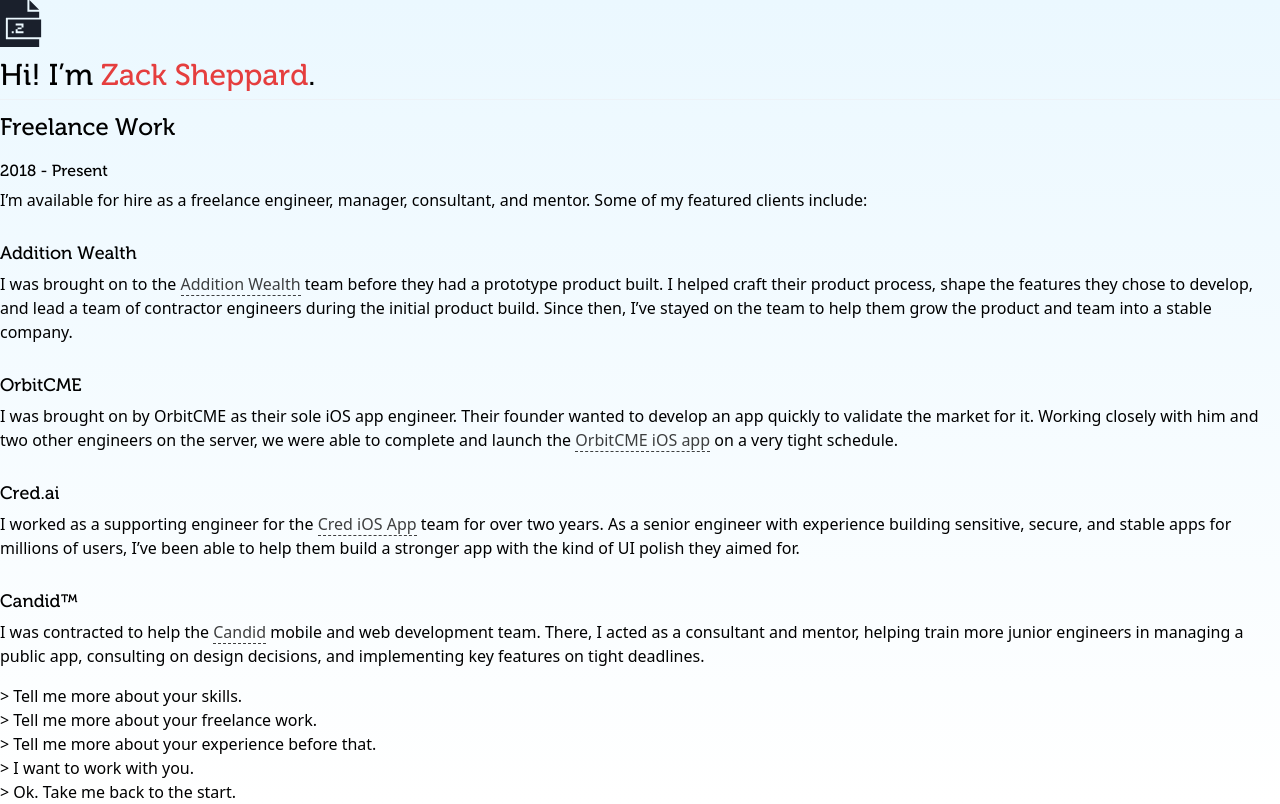
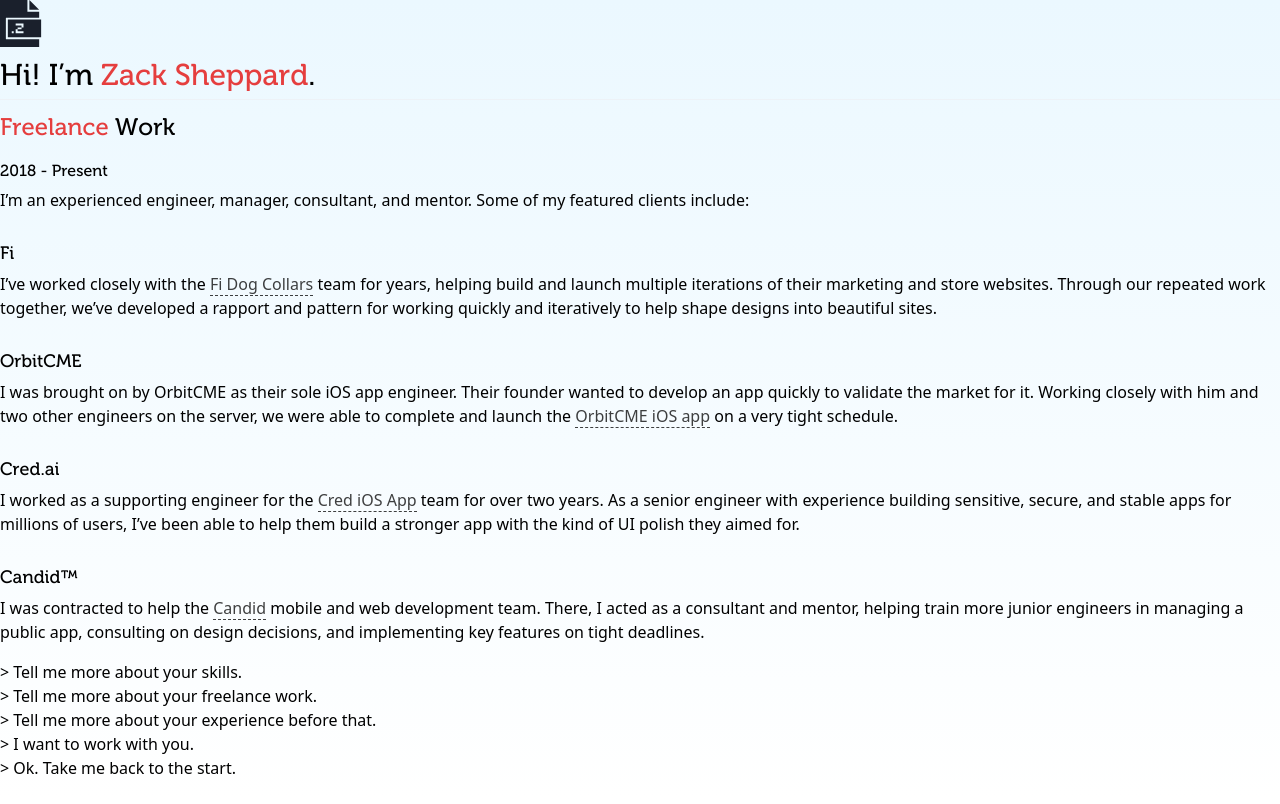
Before and after one commit to zackdotcomputer/my-homepage, a Next.js app: page /resume/freelance in a window 1280 px wide. Built offline with nearby package versions, Linux system fonts and the light colour scheme.

Commit message:
Adjust styling and add addition

```diff
--- a/src/contents/ContactContents.tsx
+++ b/src/contents/ContactContents.tsx
@@ -19,9 +19,7 @@ const ContactOption = ({
       <div className="w-8 h-8 mr-2">
         <FontAwesomeIcon icon={icon} className="w-full h-full" />
       </div>
-      <Link href={href}>
-        <a>{children}</a>
-      </Link>
+      <Link href={href}>{children}</Link>
     </li>
   );
 };
--- a/src/contents/ResponsiveLogo.tsx
+++ b/src/contents/ResponsiveLogo.tsx
@@ -2,7 +2,7 @@ import Logo from "../assets/zfile-logo.svg";
 
 const ResponsiveLogo = () => {
   return (
-    <div className="site-logo pt-5">
+    <div className="site-logo pt-12">
       <Logo />
     </div>
   );
--- /dev/null
+++ b/src/contents/Resume/Addition.tsx
@@ -0,0 +1,20 @@
+import ExternalLink from "./ExternalLink";
+import ResumeSection from "./ResumeSection";
+
+export function Addition() {
+  return (
+    <ResumeSection title="Addition Wealth" timerange="2021 - Present">
+      <p>
+        I was initially brought on as a freelance advisor to help shape the initial build for{" "}
+        <ExternalLink href="https://www.additionwealth.com">Addition Wealth</ExternalLink>&rquo;s
+        first prototype.
+      </p>
+      <p>
+        I helped craft our product process, shape the features we chose to develop, and lead a team
+        of contractor engineers during the initial product build. Since then, I&rsquo;ve stayed on
+        the team to help them grow the product and team into a stable company. I currently work with
+        the company on a long-term contract as the founding architect and lead engineer.
+      </p>
+    </ResumeSection>
+  );
+}
--- a/src/contents/Resume/Experience.tsx
+++ b/src/contents/Resume/Experience.tsx
@@ -10,10 +10,7 @@ const ExperienceSection = () => {
       <p>
         I’m a full-time freelance senior engineer, helping teams realize their potential and
         complete their projects. If you have need for someone with my experience,{" "}
-        <Link href="/contact">
-          <a>send me an email</a>
-        </Link>
-        .
+        <Link href="/contact">send me an email</Link>.
       </p>
       <p>
         Additionally, I’m working on building tools and code to improve the open-source community
--- a/src/contents/Resume/Freelance.tsx
+++ b/src/contents/Resume/Freelance.tsx
@@ -5,19 +5,25 @@ import ResumeSection from "./ResumeSection";
 
 const FreelanceSection = () => {
   return (
-    <ResumeSection title="Freelance Work" timerange="2018 - Present">
+    <ResumeSection
+      title={
+        <>
+          <span className="title-red">Freelance</span> Work
+        </>
+      }
+      timerange="2018 - Present"
+    >
       <p>
-        I’m available for hire as a freelance engineer, manager, consultant, and mentor. Some of my
-        featured clients include:
+        I’m an experienced engineer, manager, consultant, and mentor. Some of my featured clients
+        include:
       </p>
-      <ResumeEntry title="Addition Wealth">
+      <ResumeEntry title="Fi">
         <p>
-          I was brought on to the{" "}
-          <ExternalLink href="https://www.additionwealth.com">Addition Wealth</ExternalLink> team
-          before they had a prototype product built. I helped craft their product process, shape the
-          features they chose to develop, and lead a team of contractor engineers during the initial
-          product build. Since then, I&rsquo;ve stayed on the team to help them grow the product and
-          team into a stable company.
+          I&rsquo;ve worked closely with the{" "}
+          <ExternalLink href="https://tryfi.com">Fi Dog Collars</ExternalLink> team for years,
+          helping build and launch multiple iterations of their marketing and store websites.
+          Through our repeated work together, we&rsquo;ve developed a rapport and pattern for
+          working quickly and iteratively to help shape designs into beautiful sites.
         </p>
       </ResumeEntry>
       <ResumeEntry title="OrbitCME">
--- a/src/contents/Resume/ResumeSection.tsx
+++ b/src/contents/Resume/ResumeSection.tsx
@@ -1,7 +1,7 @@
-import { PropsWithChildren } from "react";
+import { PropsWithChildren, ReactNode } from "react";
 
 interface Props {
-  title: string;
+  title: ReactNode;
   timerange?: string;
 }
 
--- a/src/contents/WelcomeIntro.tsx
+++ b/src/contents/WelcomeIntro.tsx
@@ -3,7 +3,7 @@ import SectionBreak from "./SectionBreak";
 const WelcomeIntro = () => {
   return (
     <>
-      <h1>
+      <h1 className="mt-2">
         Hi! I&rsquo;m <span className="title-red">Zack Sheppard</span>.
       </h1>
       <SectionBreak />
--- a/src/layout/Conversation/ConversationPrompt/ChooseYourOwn.tsx
+++ b/src/layout/Conversation/ConversationPrompt/ChooseYourOwn.tsx
@@ -32,11 +32,14 @@ const Choice = ({
   if (option.href) {
     return (
       <RenderedChoice className={choiceClasses} id={option.id}>
-        <Link href={option.href} scroll={false}>
-          {/* eslint-disable-next-line */}
-          <a onClick={onSelection} role="link" className={buttonClasses}>
-            {option.prompt}
-          </a>
+        <Link
+          href={option.href}
+          scroll={false}
+          onClick={onSelection}
+          role="link"
+          className={buttonClasses}
+        >
+          {option.prompt}
         </Link>
       </RenderedChoice>
     );
--- a/src/layout/Normcore/Nav.tsx
+++ b/src/layout/Normcore/Nav.tsx
@@ -14,11 +14,11 @@ const NavLink = ({
   ];
 
   return (
-    <Link href={href}>
-      <a className={classes.join(" ")}>
-        <li className="px-1">{children}</li>
-      </a>
-    </Link>
+    <li className="px-1">
+      <Link href={href} className={classes.join(" ")}>
+        {children}
+      </Link>
+    </li>
   );
 };
 
@@ -30,7 +30,7 @@ const Nav = () => {
   const homeSelected = router.pathname === "/normcore";
 
   return (
-    <nav>
+    <nav className="pt-2">
       <ul className="flex flex-row">
         <NavLink href="/normcore/" selected={homeSelected}>
           Home
--- a/src/pages/normcore/index.tsx
+++ b/src/pages/normcore/index.tsx
@@ -5,28 +5,21 @@ const NormcoreHomepage = () => {
   return (
     <>
       <ZackHeadTags pageTitle="Normcore Homepage" canonicalURL="https://zack.computer/normcore/" />
-      <div className="text-lg">
+      <div className="text-lg space-y-2">
         <p>
           I’m a freelance engineer with over{" "}
-          <Link href="/normcore/resume">
-            <a>10 years of experience</a>
-          </Link>{" "}
-          making server, web, and iOS products.
+          <Link href="/normcore/resume">10 years of experience</Link> making server, web, and iOS
+          products.
         </p>
         <p>(I’ve also bartended, managed teams, and traveled around the world.)</p>
         <p>
           I’m currently based in London. If you’d like to work with me or just grab coffee and chat,{" "}
-          <Link href="/normcore/contact">
-            <a>say hi</a>
-          </Link>
-          .
+          <Link href="/normcore/contact">say hi</Link>.
         </p>
         <p>
           You&rsquo;re currently viewing the normcore version of my homepage - just plain HTML and
           CSS. If you want to go back to the appy, conversational version,{" "}
-          <Link href="/">
-            <a>click here</a>
-          </Link>
+          <Link href="/">click here</Link>
         </p>
       </div>
     </>
--- a/src/pages/normcore/resume.tsx
+++ b/src/pages/normcore/resume.tsx
@@ -1,5 +1,6 @@
 // Created 1/2019 by Zack Sheppard (zacksheppard.com)
 
+import { Addition } from "../../contents/Resume/Addition";
 import ExperienceSection from "../../contents/Resume/Experience";
 import FreelanceSection from "../../contents/Resume/Freelance";
 import PastSection from "../../contents/Resume/Past";
@@ -12,6 +13,7 @@ const Resume = () => (
     <div>
       <ExperienceSection />
       <SectionBreak />
+      <Addition />
       <FreelanceSection />
       <SectionBreak />
       <PastSection />
```
